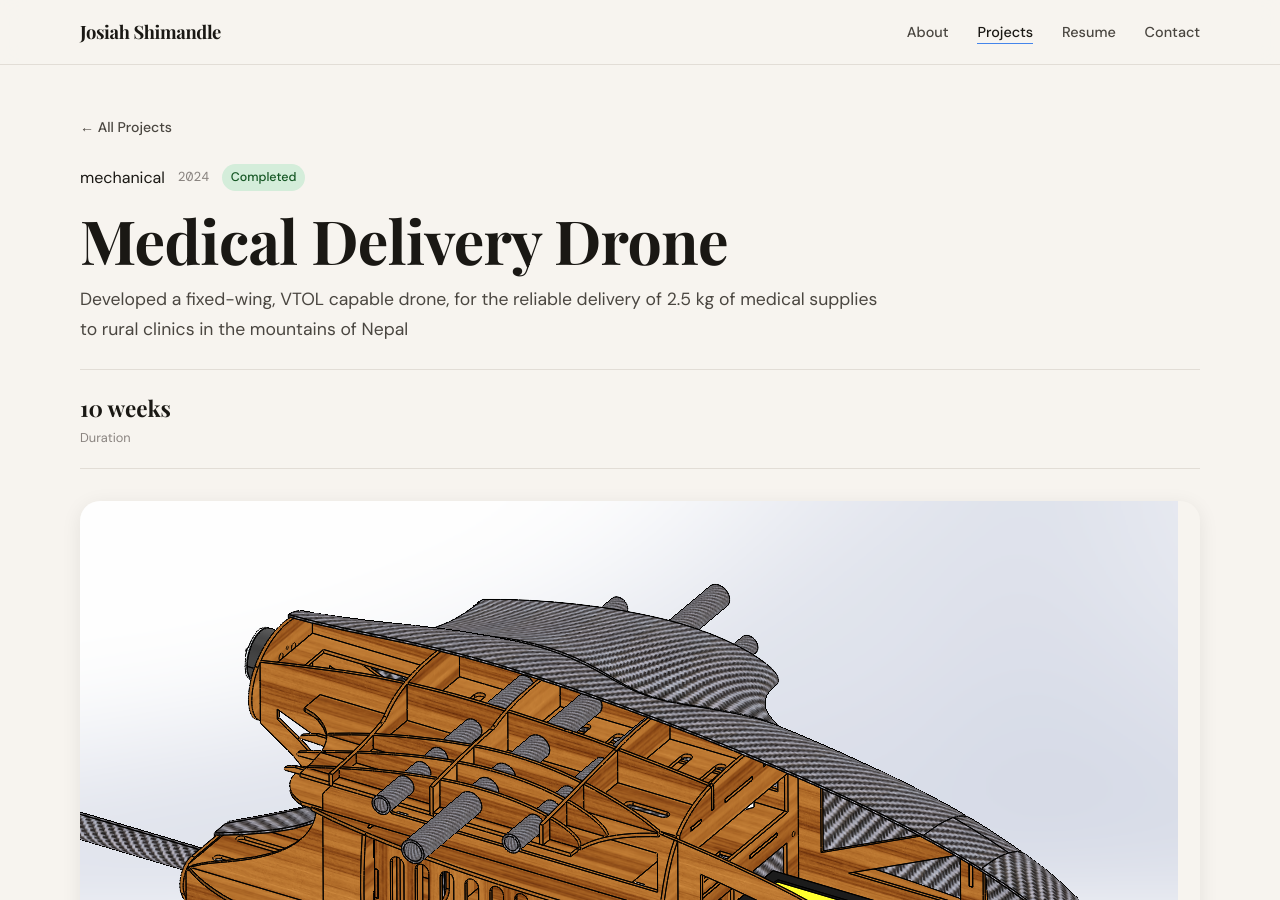
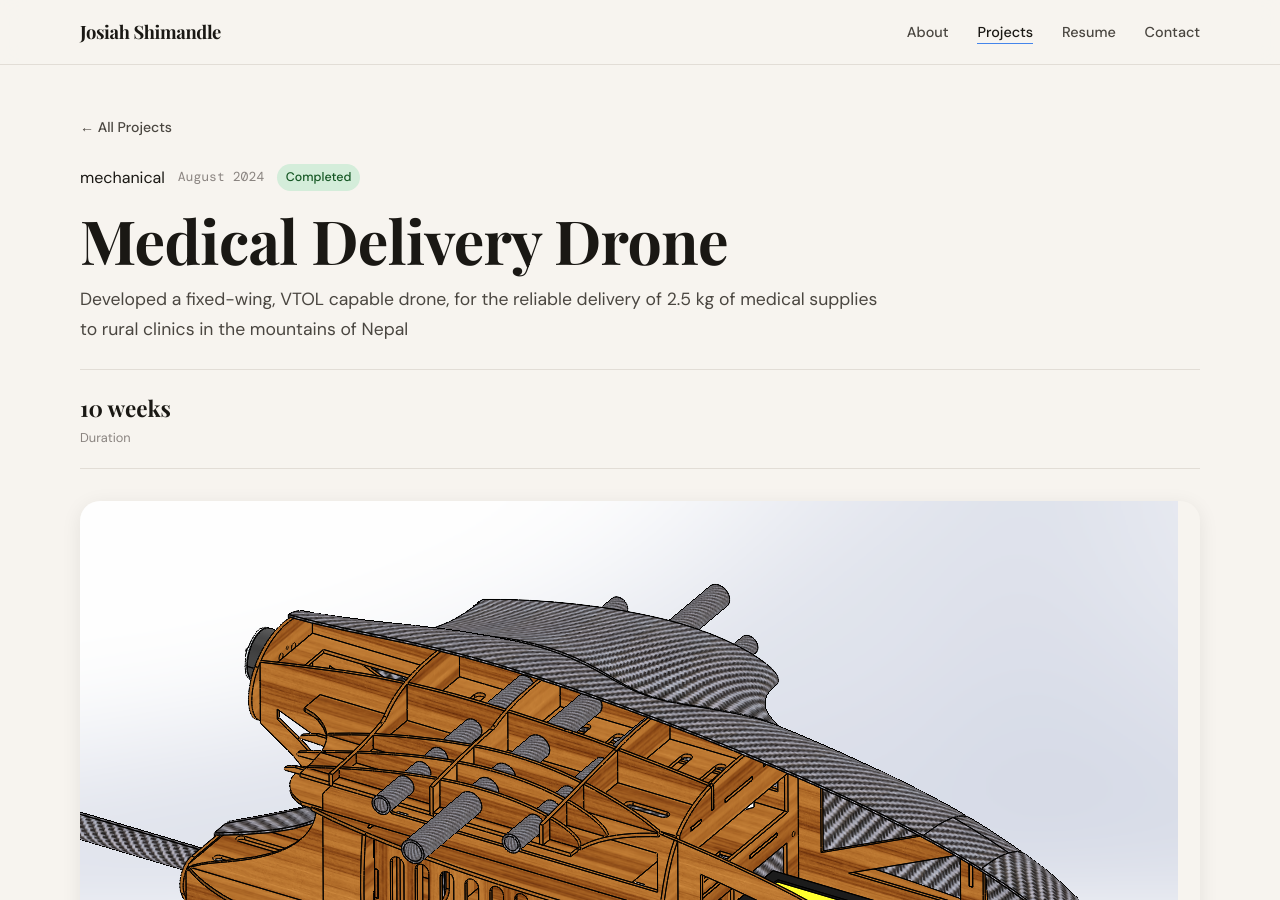
Before and after one commit to jshimandle/jshimandle.github.io, a Jekyll site: the page built from _projects/medical-delivery-drone.md, in a window 1280 px wide and 900 px high. Built offline with Jekyll 4.4.1, drawn with Linux system fonts in a browser that asks for light colours; some web fonts are replaced.

Commit message:
Update project.html

```diff
--- a/_layouts/project.html
+++ b/_layouts/project.html
@@ -6,7 +6,7 @@
     <a href="{{ '/projects/' | relative_url }}" class="back-link">← All Projects</a>
     <div class="project-meta-bar">
       <span class="project-tag">{{ page.category | default: "Engineering" }}</span>
-      {% if page.date %}<time>{{ page.date | date: "%Y" }}</time>{% endif %}
+      {% if page.date %}<time>{{ page.date | date: "%B %Y" }}</time>{% endif %}
       {% if page.status %}<span class="project-status status-{{ page.status | downcase }}">{{ page.status }}</span>{% endif %}
     </div>
     <h1 class="project-title">{{ page.title }}</h1>
```
